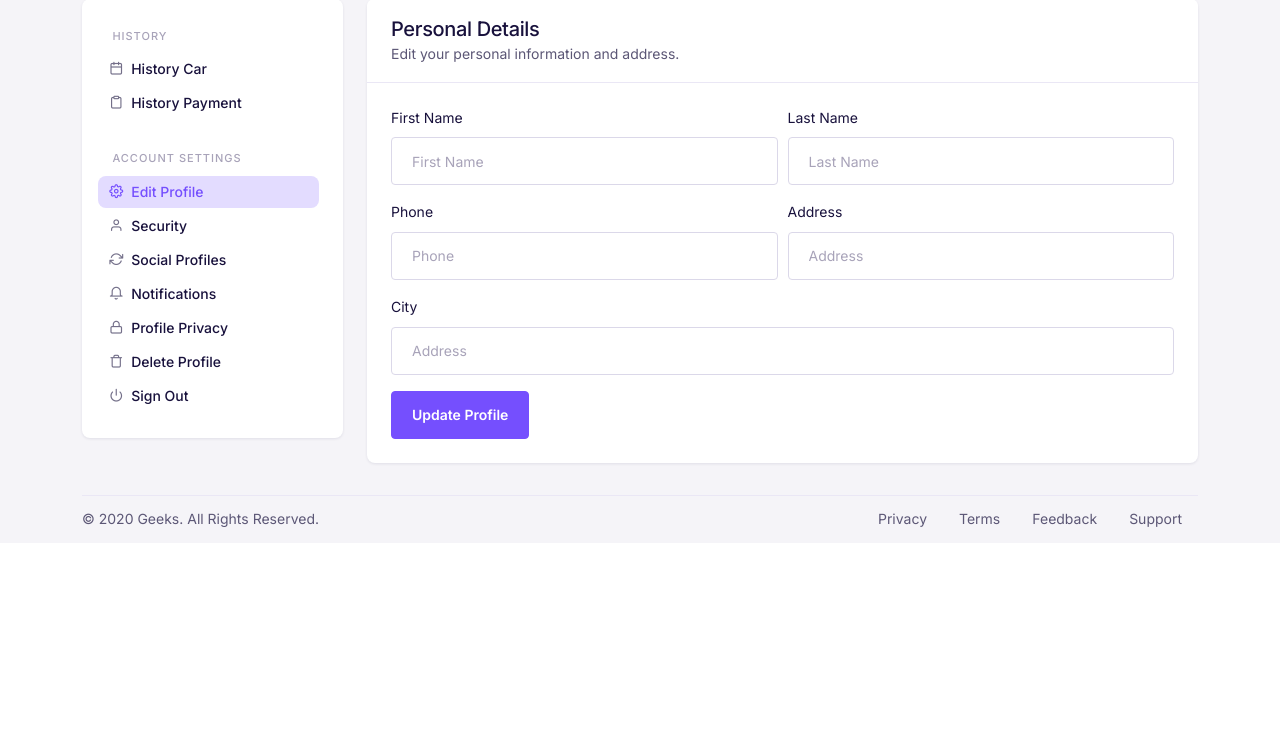
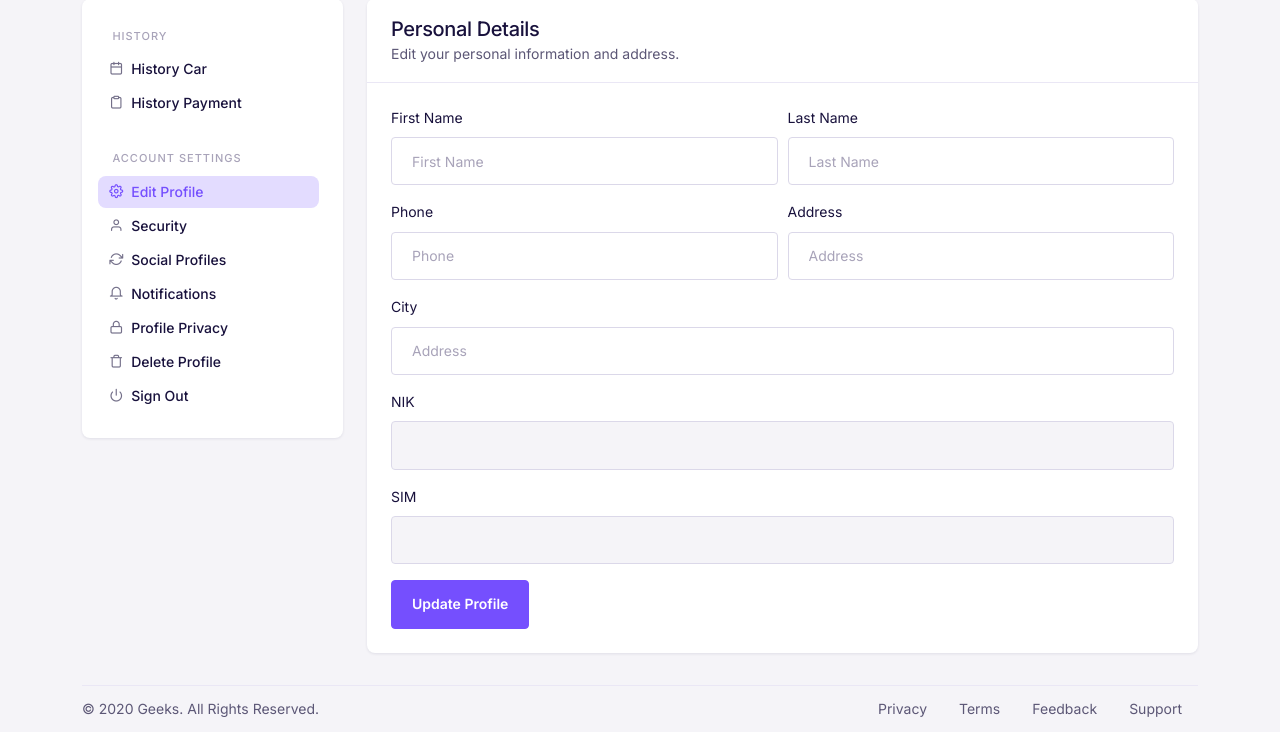
Before and after one commit to ghinakh/DIPL-TUBES-RMBAW, a CodeIgniter app: page /database/profile in a window 1280 px wide. Shown: the part 333-1065 px from the top of the page. Before the commit the page ends 860 px from the top, so only its background shows below. Run offline with CodeIgniter, Linux system fonts and the light colour scheme; the visitor is signed in with stand-in values (Sample User, id 1); data that the repository does not hold is empty; some libraries are stand-ins or nearby versions; some web fonts are replaced.

Commit message:
profile update

```diff
--- a/source-code/application/controllers/Users.php
+++ b/source-code/application/controllers/Users.php
@@ -171,6 +171,27 @@ class Users extends CI_Controller
             redirect(base_url('login'));
         else :
             $ses = $this->session->userdata('credentials');
+            if ($this->input->post('fname') && $this->input->post('lname') && $this->input->post('phone') && $this->input->post('address') && $this->input->post('city')) :
+                $sql = array(
+                    'nama_lengkap' => $this->input->post('fname') . ' ' . $this->input->post('lname'),
+                    'address' => $this->input->post('address'),
+                    'city' => $this->input->post('city'),
+                    'phone' => $this->input->post('phone'),
+                );
+                $update = json_decode($this->Database->update("penyewa", $sql, $ses[0]['id']));
+                if ($update) :
+                    $data['laporan'] = '<div class="alert alert-success" role="alert">The data has been updated successfully, make sure the data is valid.</div>';
+                else :
+                    $data['laporan'] = '<div class="alert alert-danger" role="alert">There is data that is still blank, please fill in first.</div>';
+                endif;
+                $con['returnType'] = 'single';
+                $con['conditions'] = array(
+                    'id' => $ses[0]['id'],
+                );
+                $info_akun = $this->Database->getData($ses[1], $con);
+                $this->session->set_userdata('credentials', array($info_akun, $ses[1]));
+                $ses = $this->session->userdata('credentials');
+            endif;
             $data['user'] =  $ses[0];
             $n = explode(' ', $ses[0]["nama_lengkap"]);
             $data["nama_dipisah"] = $n;
--- a/source-code/application/views/auth/profile.php
+++ b/source-code/application/views/auth/profile.php
@@ -145,31 +145,39 @@ if ($jumlah > 2) {
                     <!-- Card body -->
                     <div class="card-body">
                         <div>
-                            <form class="form-row">
-                                <!-- First name -->
+                            <form class="form-row" method="POST" autocomplete="off">
+                                <?php if ($laporan) : ?>
+                                    <div class="form-group col-12 col-md-12">
+                                        <?= $laporan ?>
+                                    </div>
+                                <?php endif; ?>
                                 <div class="form-group col-12 col-md-6">
                                     <label class="form-label" for="fname">First Name</label>
-                                    <input type="text" id="fname" class="form-control" placeholder="First Name" value="<?= $n_depan ?>" required />
+                                    <input type="text" name="fname" class="form-control" placeholder="First Name" value="<?= $n_depan ?>" required />
                                 </div>
-                                <!-- Last name -->
                                 <div class="form-group col-12 col-md-6">
                                     <label class="form-label" for="lname">Last Name</label>
-                                    <input type="text" id="lname" class="form-control" placeholder="Last Name" value="<?= $n_belakang ?>" required />
+                                    <input type="text" name="lname" class="form-control" placeholder="Last Name" value="<?= $n_belakang ?>" required />
                                 </div>
-                                <!-- Phone -->
                                 <div class="form-group col-12 col-md-6">
                                     <label class="form-label" for="phone">Phone</label>
-                                    <input type="text" id="phone" class="form-control" placeholder="Phone" value="<?= $user["phone"] ?>" required />
+                                    <input type="text" name="phone" class="form-control" placeholder="Phone" value="<?= $user["phone"] ?>" required />
                                 </div>
-                                <!-- Address -->
                                 <div class="form-group col-12 col-md-6">
                                     <label class="form-label" for="address">Address</label>
-                                    <input type="text" id="address" class="form-control" placeholder="Address" value="<?= $user["address"] ?>" required />
+                                    <input type="text" name="address" class="form-control" placeholder="Address" value="<?= $user["address"] ?>" required />
                                 </div>
-                                <!-- State -->
                                 <div class="form-group col-12 col-md-12">
                                     <label class="form-label">City</label>
-                                    <input type="text" id="address" class="form-control" placeholder="Address" value="<?= $user["city"] ?>" required />
+                                    <input type="text" name="city" class="form-control" placeholder="Address" value="<?= $user["city"] ?>" required />
+                                </div>
+                                <div class="form-group col-12 col-md-12">
+                                    <label class="form-label">NIK</label>
+                                    <input type="text" id="address" class="form-control" value="<?= $user["nik"] ?>" disabled />
+                                </div>
+                                <div class="form-group col-12 col-md-12">
+                                    <label class="form-label">SIM</label>
+                                    <input type="text" id="address" class="form-control" value="<?= $user["sim"] ?>" disabled />
                                 </div>
                                 <div class="col-12">
                                     <!-- Button -->
```
Also changed, not shown: README.md.
